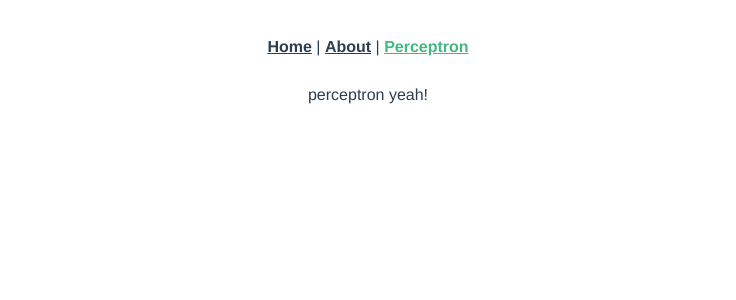
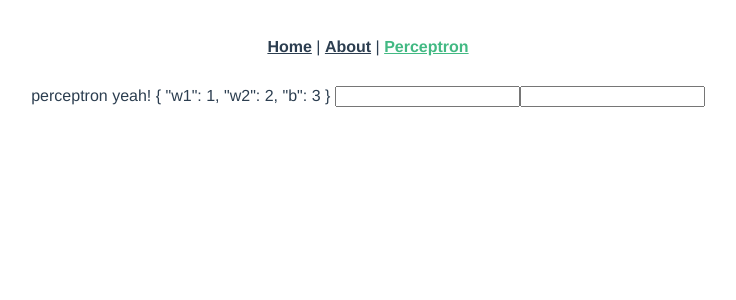
Before and after one commit to mimi6612/vue_zero_deepleaning, a Vue app: page /#/perceptron in a window 1280 px wide. Shown: the top 300 px of the page, without its empty margins (272-1008 px from the left). Built offline with nearby package versions, Linux system fonts and the light colour scheme; the HTML template or start-up script is replaced by a standard one.

Commit message:
perceptronの作成

```diff
--- /dev/null
+++ b/src/lib/stepFunction.ts
@@ -0,0 +1,3 @@
+export default function(x: Number): Number {
+  return x > 0 ? 1 : 0;
+}
--- /dev/null
+++ b/src/models/perceptron.ts
@@ -0,0 +1,24 @@
+import * as tf from "@tensorflow/tfjs";
+import { NumericDataType } from "@tensorflow/tfjs";
+import stepFunction from "@/lib/stepFunction";
+export default class Perceptron {
+  // プロパティは名前: 型
+  w1: number;
+  w2: number;
+  b: number;
+  activateFunction: Function;
+
+  constructor(w1: number, w2: number, b: number) {
+    this.w1 = w1;
+    this.w2 = w2;
+    this.b = b;
+    this.activateFunction = stepFunction;
+  }
+
+  activate(x1: number, x2: number): number {
+    const A = tf.tensor([[this.w1, this.w2, this.b]]);
+    const x = tf.tensor([[x1], [x2], [1]]);
+    const a = tf.matMul(A, x);
+    return this.activateFunction(a);
+  }
+}
--- a/src/views/Perceptron.vue
+++ b/src/views/Perceptron.vue
@@ -1,14 +1,30 @@
 <template>
   <div class="perceptron">
     perceptron yeah!
+    {{ perceptron }}
+    <input v-model.number="x1" type="text" @input="activate" />
+    <input v-model.number="x2" type="text" @input="activate" />
   </div>
 </template>
 
 <script lang="ts">
 import { defineComponent } from "vue";
+import Perceptron from "@/models/perceptron";
 
 export default defineComponent({
   name: "Perceptron",
-  components: {}
+  components: {},
+  data: function(): any {
+    return {
+      perceptron: new Perceptron(1, 2, 3),
+      x1: null,
+      x2: null
+    };
+  },
+  methods: {
+    activate() {
+      console.error(this.perceptron.activate(this.x1, this.x2));
+    }
+  }
 });
 </script>
```
